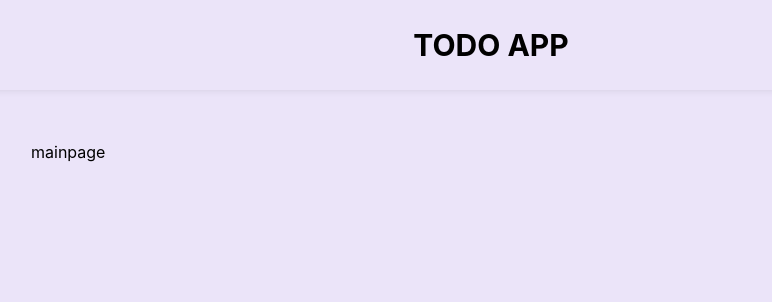
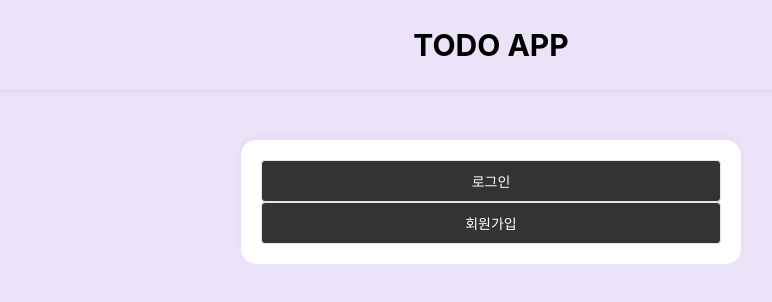
Before and after one commit to hyemin33/todo-app, a React (Vite) app: page / in a window 1280 px wide. Shown: the top 302 px of the page, without its empty margins (149-921 px from the left). Built offline with nearby package versions, Linux system fonts and the light colour scheme.

Commit message:
fix: main page (#12)
* feat: add signup page

* fix: add signin button, signup button

```diff
--- a/src/components/atoms/Box.ts
+++ b/src/components/atoms/Box.ts
@@ -1,11 +1,11 @@
 import styled from '@emotion/styled';
 
-export const FormBox = styled.div`
+export const Box = styled.div`
   width: 100%;
   max-width: 500px;
   background: #fff;
   box-shadow: 0 -3px 10px 0 rgba(0, 0, 0, 0.04);
-  border-radius: 4px;
+  border-radius: 15px;
   padding: 20px;
 `;
 
--- a/src/components/atoms/Button.tsx
+++ b/src/components/atoms/Button.tsx
@@ -2,7 +2,7 @@ import styled from '@emotion/styled';
 
 interface IButton {
   text: string;
-  disabled: boolean;
+  disabled?: boolean;
   onClick: (e: React.MouseEvent) => void;
 }
 
--- a/src/components/organism/AuthForm.tsx
+++ b/src/components/organism/AuthForm.tsx
@@ -3,7 +3,9 @@ import { signIn, signUp } from '@src/apis/auth';
 import auth from '@src/utils/auth';
 import { useNavigate } from 'react-router-dom';
 
-import { FlexCenterBox, FormBox } from '@src/components/atoms/Box';
+
+import { FlexCenterBox, Box } from '@src/components/atoms/Box';
+
 import Button from '@src/components/atoms/Button';
 import LabelInput from '@src/components/molecules/LabelInput';
 import { H2 } from '@src/components/atoms/Typography';
@@ -51,7 +53,7 @@ const AuthForm = ({ mode = '' }: { mode: string }) => {
 
   return (
     <FlexCenterBox>
-      <FormBox>
+      <Box>
         <H2>{pageMode}</H2>
         <LabelInput
           label='이메일'
@@ -72,7 +74,7 @@ const AuthForm = ({ mode = '' }: { mode: string }) => {
           disabled={user.email === '' || user.password === ''}
           onClick={handleSubmit}
         />
-      </FormBox>
+      </Box>
     </FlexCenterBox>
   );
 };
--- a/src/pages/Main/index.tsx
+++ b/src/pages/Main/index.tsx
@@ -1,5 +1,17 @@
+import { FlexCenterBox, Box } from '@src/components/atoms/Box';
+import Button from '@src/components/atoms/Button';
+import { useNavigate } from 'react-router-dom';
+
 const MainPage = () => {
-  return <div>mainpage</div>;
+  const navigate = useNavigate();
+  return (
+    <FlexCenterBox>
+      <Box>
+        <Button text='로그인' onClick={() => navigate('/signin')} />
+        <Button text='회원가입' onClick={() => navigate('/signup')} />
+      </Box>
+    </FlexCenterBox>
+  );
 };
 
 export default MainPage;
```
